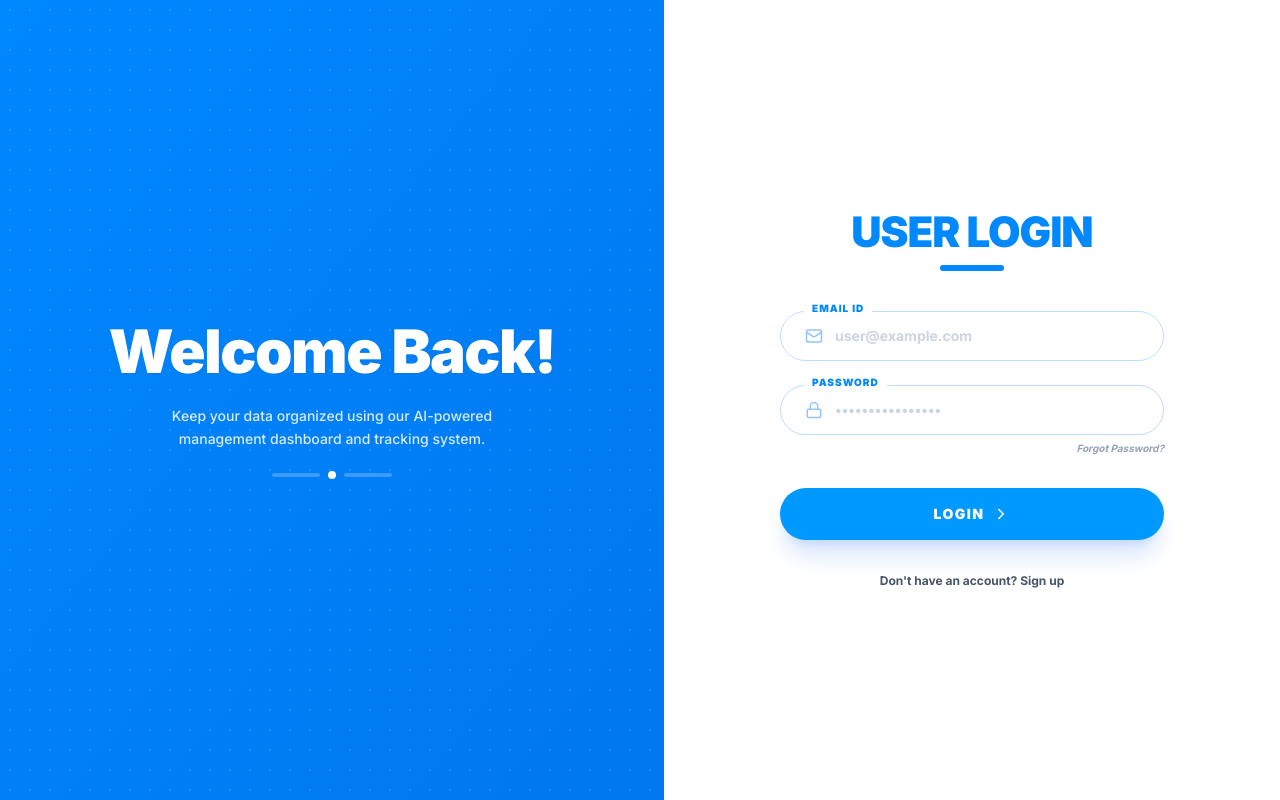
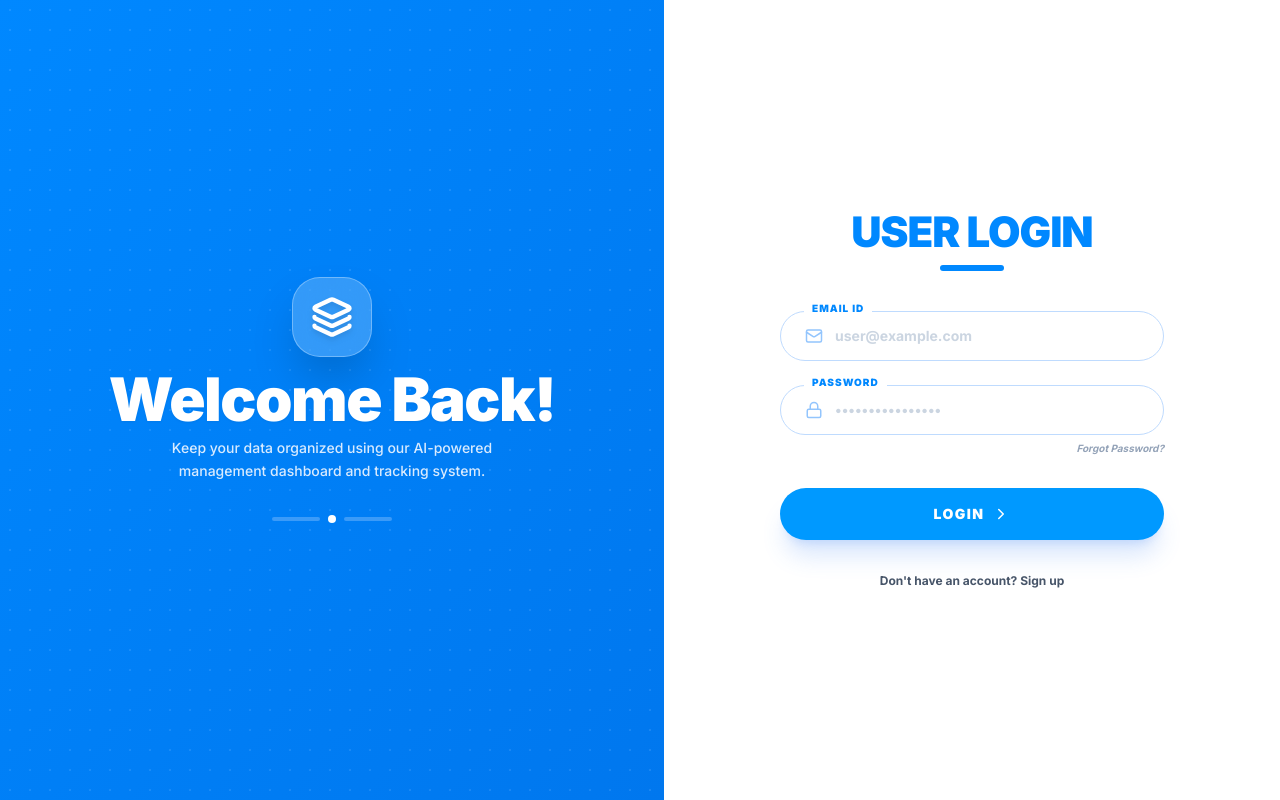
Before and after one commit to progamersumon/Sumon-Finance-Hub, a React (Vite) app: page / in a window 1280 px wide. Built offline with nearby package versions, Linux system fonts and the light colour scheme.

Commit message:
feat: Add app icon to login splash screen
Introduces a new "Layers" icon to the main splash screen of the application, visually enhancing the welcome experience for users. This change aims to improve brand recognition and provide a more engaging initial impression.

```diff
--- a/App.tsx
+++ b/App.tsx
@@ -20,7 +20,7 @@ import AttendanceView from './AttendanceView';
 import LeaveInfoView from './LeaveInfoView';
 import { t } from './translations';
 import { supabase } from './supabaseClient';
-import { Mail, Lock, ChevronRight, ArrowLeft, KeyRound, Smartphone } from 'lucide-react';
+import { Mail, Lock, ChevronRight, ArrowLeft, KeyRound, Smartphone, Layers } from 'lucide-react';
 
 const INITIAL_LEAVE_QUOTAS: LeaveType[] = [
   { id: 'casual', type: 'Casual Leave', total: 10, color: 'bg-amber-500' },
@@ -133,13 +133,17 @@ const LoginView: React.FC<{ onLogin: (user: any) => void, language: LanguageType
 
       <div className="hidden md:flex flex-1 bg-gradient-to-br from-[#0088ff] to-[#0077ee] flex-col items-center justify-center p-12 text-center text-white relative overflow-hidden">
         <div className="absolute inset-0 opacity-10 bg-[radial-gradient(#fff_1px,transparent_1px)] [background-size:20px_20px]" />
-        <div className="max-w-xl space-y-4 relative z-10">
-          <h1 className="text-6xl font-black tracking-tight leading-none drop-shadow-sm mb-6">Welcome Back!</h1>
+        <div className="max-w-xl space-y-2 relative z-10 flex flex-col items-center">
+          <div className="w-20 h-20 bg-white/20 backdrop-blur-xl rounded-[28px] flex items-center justify-center mb-1 border border-white/30 shadow-2xl animate-float">
+            <Layers size={42} className="text-white drop-shadow-md" strokeWidth={2.5} />
+          </div>
+
+          <h1 className="text-6xl font-black tracking-tight leading-none drop-shadow-sm mb-4">Welcome Back!</h1>
           <p className="text-[14px] font-medium text-blue-50/90 leading-relaxed mx-auto whitespace-nowrap">
             Keep your data organized using our AI-powered<br />management dashboard and tracking system.
           </p>
 
-          <div className="pt-1 flex items-center justify-center gap-2">
+          <div className="pt-6 flex items-center justify-center gap-2">
             <div className="w-12 h-1 bg-blue-300/40 rounded-full" />
             <div className="w-2 h-2 bg-white rounded-full animate-pulse" />
             <div className="w-12 h-1 bg-blue-300/40 rounded-full" />
@@ -408,6 +412,7 @@ const AppContent: React.FC = () => {
       const { data: { session } } = await supabase.auth.getSession();
       if (session) {
         setIsAuthenticated(true);
+        setActiveView(AppTab.DASHBOARD);
         setIsSyncing(true);
         const { data } = await supabase
           .from('user_data')
@@ -454,9 +459,13 @@ const AppContent: React.FC = () => {
 
     initData();
 
-    const { data: { subscription } } = supabase.auth.onAuthStateChange((_event, session) => {
+    const { data: { subscription } } = supabase.auth.onAuthStateChange((event, session) => {
       if (session) {
         setIsAuthenticated(true);
+        // Explicitly set dashboard view on sign in events
+        if (event === 'SIGNED_IN' || event === 'INITIAL_SESSION') {
+          setActiveView(AppTab.DASHBOARD);
+        }
       } else {
         setIsAuthenticated(false);
         localStorage.removeItem(CACHE_KEY);
@@ -510,7 +519,10 @@ const AppContent: React.FC = () => {
     setTransactions(prev => prev.filter(t => t.id !== id));
   };
 
-  if (!isAuthenticated) return <LoginView onLogin={() => setIsAuthenticated(true)} language={language} />;
+  if (!isAuthenticated) return <LoginView onLogin={() => {
+    setIsAuthenticated(true);
+    setActiveView(AppTab.DASHBOARD);
+  }} language={language} />;
 
   const renderView = () => {
     const commonProps = { language: language === 'bn' ? ('বাংলা' as const) : ('English' as const) };
```
